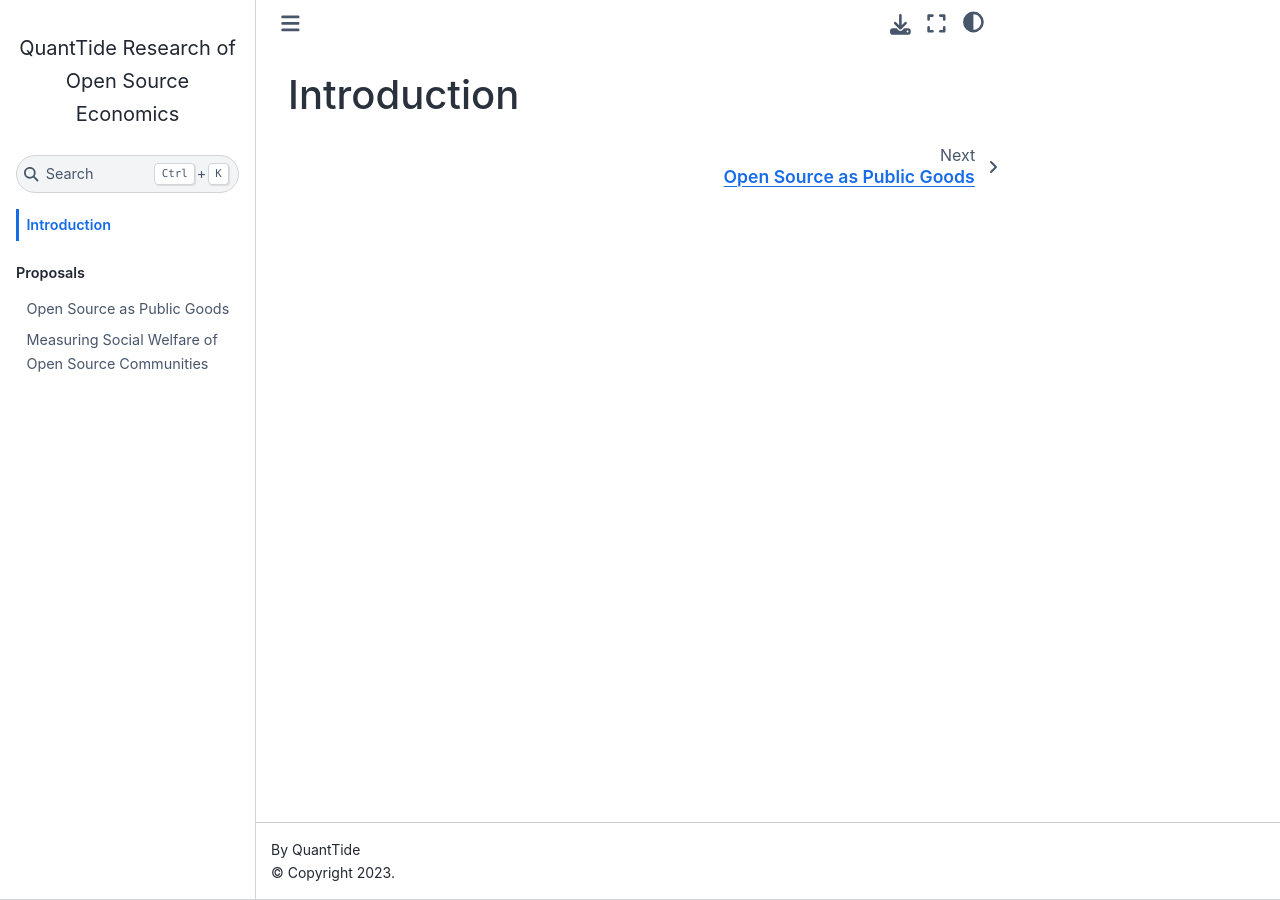
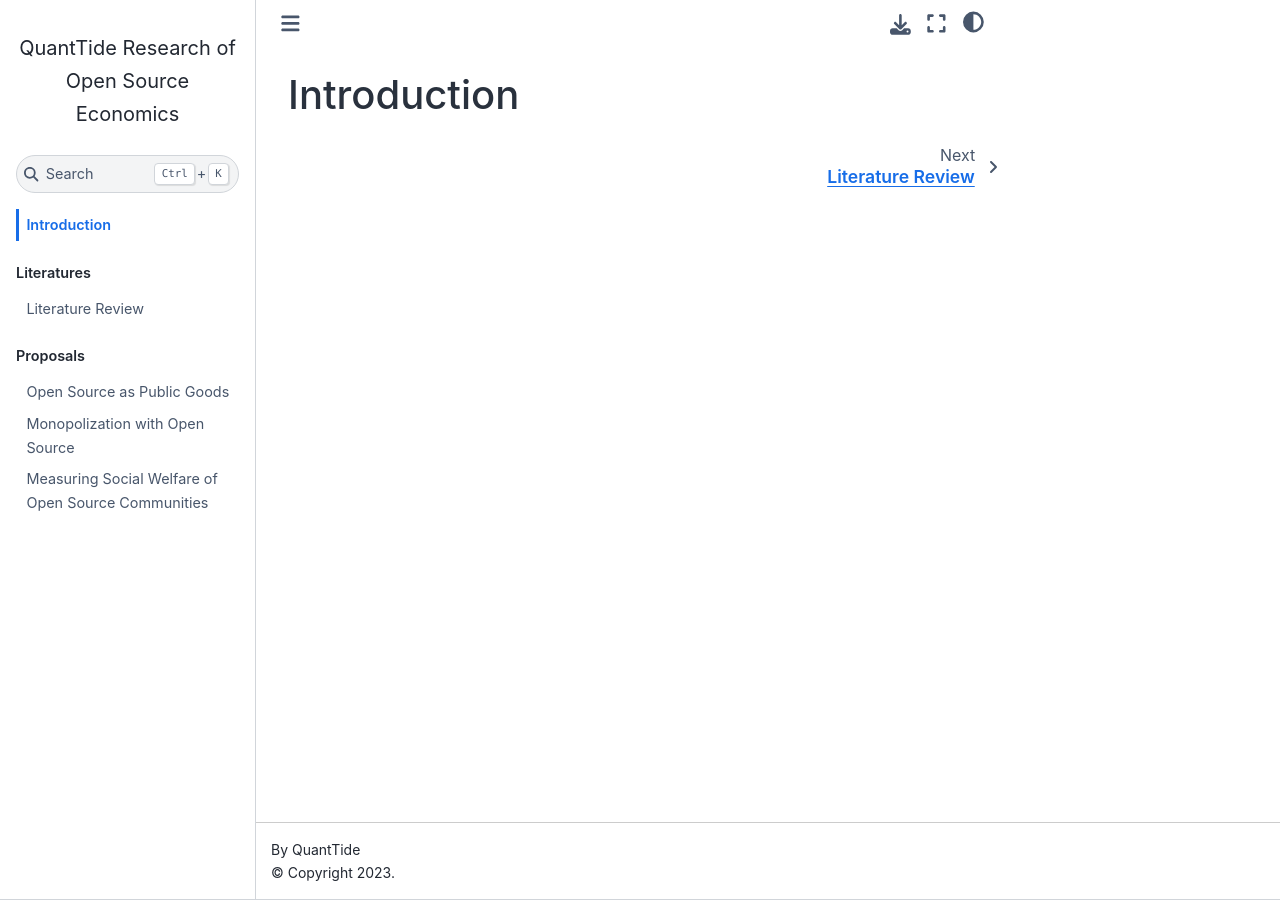
Before and after one commit to quanttide/quanttide-academic-research-of-cloud-computing-industries, a Jupyter Book: the page built from index.md, in a window 1280 px wide. Built offline with Jupyter Book 1.0.4 settings and Sphinx 7.4.7 and the Sphinx Book theme 1.1.4, drawn with Linux system fonts in a browser that asks for light colours.

Commit message:
feat: add literatures

```diff
--- a/_toc.yml
+++ b/_toc.yml
@@ -1,7 +1,11 @@
 format: jb-book
 root: index.md
 parts:
+  - caption: Literatures
+    chapters:
+      - file: literatures/README.md
   - caption: Proposals
     chapters:
       - file: proposals/open_source_as_public_goods.md
+      - file: proposals/monopolization.md
       - file: proposals/measuring_social_welfare.md
--- /dev/null
+++ b/literatures/README.md
@@ -0,0 +1 @@
+# Literature Review
```
Also changed, not shown: 4 other files.
